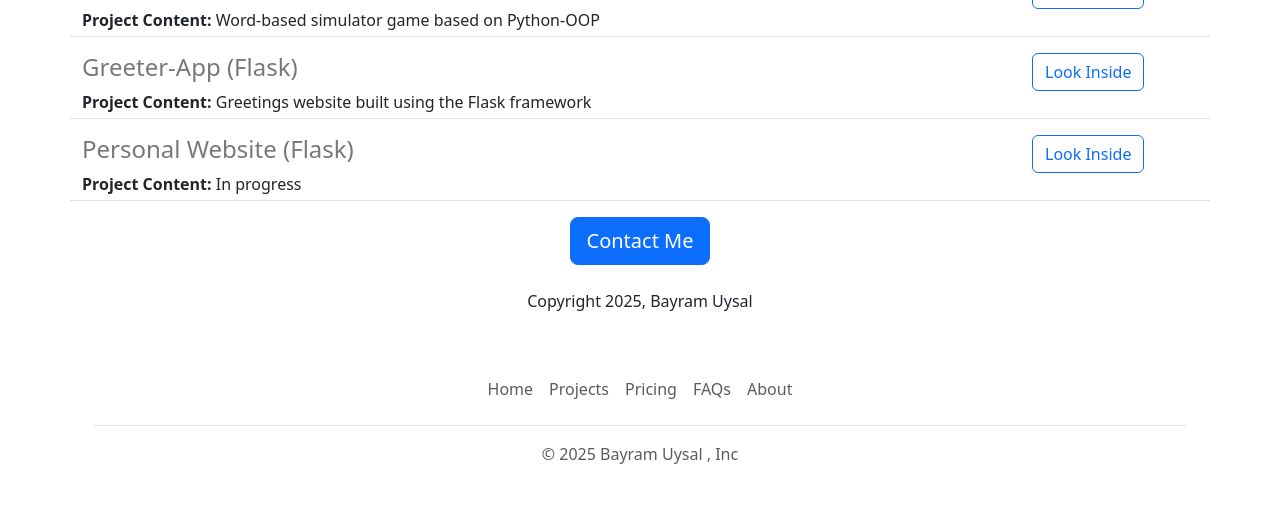
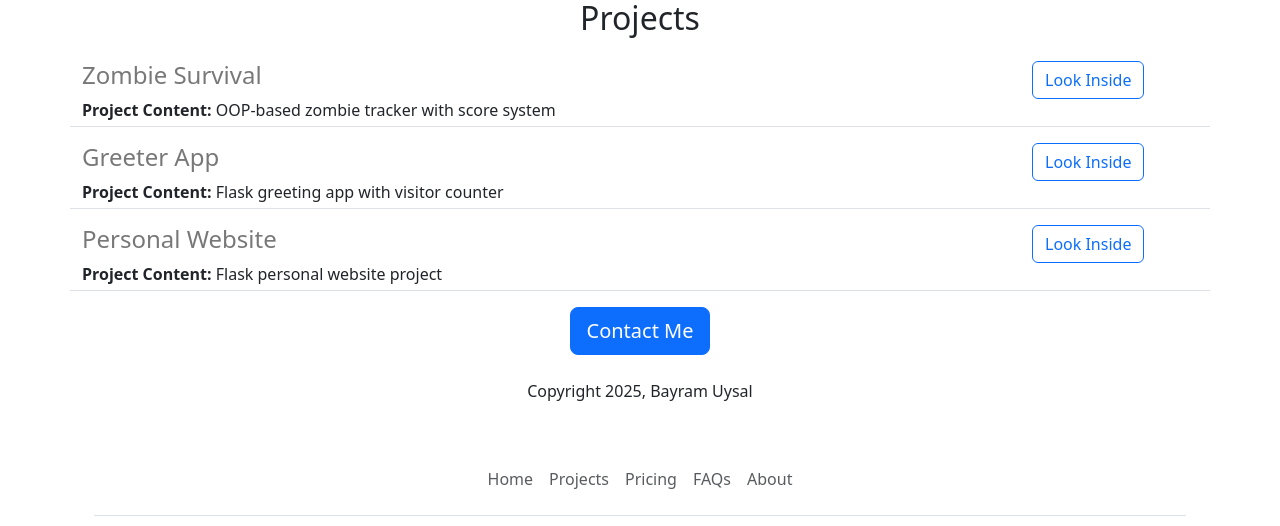
Before and after one commit to BayramUysalBey/personal-website-framed-with-flask-v2, a Flask app: page / in a window 1280 px wide. Shown: the part 977-1503 px from the top of the page. Before the commit the page ends 1441 px from the top, so only its background shows below. Run offline with Flask 3, Linux system fonts and the light colour scheme.

Commit message:
minor code fixes

```diff
--- a/app.py
+++ b/app.py
@@ -3,20 +3,17 @@ from flask import Flask, render_template, jsonify
 app = Flask(__name__)
 
 PROJECTS = [{
-    "id": 1,
-    "project name": "Zombie-Survival (OOP)",
-    "project content": "Word-based simulator game based on Python-OOP"
+    "project name": "Zombie Survival",
+    "project content": "OOP-based zombie tracker with score system",
+    "link": "https://github.com/BayramUysalBey/zombie-survival-oop"
 }, {
-    "id":
-    2,
-    "project name":
-    "Greeter-App (Flask)",
-    "project content":
-    "Greetings website built using the Flask framework"
+    "project name": "Greeter App",
+    "project content": "Flask greeting app with visitor counter",
+    "link": "https://github.com/BayramUysalBey/flask-greeter-app"
 }, {
-    "id": 3,
-    "project name": "Personal Website (Flask)",
-    "project content": "In progress"
+    "project name": "Personal Website",
+    "project content": "Flask personal website project",
+    "link": "https://github.com/BayramUysalBey/trying-flask"
 }]
 
 
--- a/templates/footer.html
+++ b/templates/footer.html
@@ -1,4 +1,4 @@
 <div class="container"> <footer class="py-3 my-4"> <ul class="nav justify-content-center border-bottom pb-3 mb-3"> <li class="nav-item"><a href="#" class="nav-link px-2
-text-body-secondary">Home</a></li> <li class="nav-item"><a target="blank" href="https://ac165870-5817-438d-9ff5-71424c1295ba-00-1vek5p0tar42.pike.replit.dev/" class="nav-link px-2 text-body-secondary">Projects</a></li> <li class="nav-item"><a target="blank" href="https://ac165870-5817-438d-9ff5-71424c1295ba-00-1vek5p0tar42.pike.replit.dev/projects" class="nav-link px-2
+text-body-secondary">Home</a></li> <li class="nav-item"><a target="blank" href="https://github.com/BayramUysalBey?tab=repositories" class="nav-link px-2 text-body-secondary">Projects</a></li> <li class="nav-item"><a target="blank" href="#" class="nav-link px-2
 text-body-secondary">Pricing</a></li> <li class="nav-item"><a target="blank" href="#" class="nav-link px-2 text-body-secondary">FAQs</a></li> <li class="nav-item"><a href="#" class="nav-link px-2
 text-body-secondary">About</a></li> </ul> <p class="text-center text-body-secondary">&copy; 2025 Bayram Uysal , Inc</p> </footer> </div>
--- a/templates/home.html
+++ b/templates/home.html
@@ -23,7 +23,13 @@
       <div class="row" style="margin-bottom:16px">
         <div class="col-md-6">
       <p class="lead">
-        Lorem ipsum dolor sit amet, consectetur adipiscing elit...
+        I'm currently studying; Python (Backend Development)
+Flask & FastAPI
+REST API Design & Implementation
+Docker & Containerization
+SQL Databases
+Software Architecture
+Business-Driven Development (MBA)
       </p>
         <div class="d-none d-md-block col-md-6">
         <img src="/static/people.jpg" style="height:320px; border-radius:4px;">
@@ -36,7 +42,7 @@
         {% endfor %}
       </div>
       <div class="text-center">
-        <a class="btn btn-primary btn-lg" href="https://www.linkedin.com/in/bayram-uysal-/">Contact Me</a>
+        <a class="btn btn-primary btn-lg" href="https://www.linkedin.com/in/bayram-uysal-/" target="_blank">Contact Me</a>
         <p class="mt-4">Copyright 2025, Bayram Uysal</p>
       </div>
     </div>
--- a/templates/projectitem.html
+++ b/templates/projectitem.html
@@ -1,16 +1,15 @@
 <div class="border-bottom row" style="margin-bottom:16px; padding-bottom:4px;">
   <div class="col-10">
-    <h4
-      style="color:rgb(120,120,120); margin-bottom:8px;">
-      {{project["project name"]}}
+    <h4 style="color:rgb(120,120,120); margin-bottom:8px;">
+      {{ project["project name"] }}
     </h4>
     {% if "project content" in project %}
     <div>
-      <b>Project Content:</b> {{project["project content"]}}
+      <b>Project Content:</b> {{ project["project content"] }}
     </div>
     {% endif %}
   </div>
-  <div class="col-2 padding-right:16px">
-    <a href="https://github.com/BayramUysalBey/zombie-survival-oop" type="button" class="btn btn-outline-primary float-right align-middle">Look Inside</a>
+  <div class="col-2" style="padding-right:16px;">
+    <a href="{{ project['link'] }}" type="button" class="btn btn-outline-primary float-right align-middle" target="_blank">Look Inside</a>
   </div>
 </div>
```
